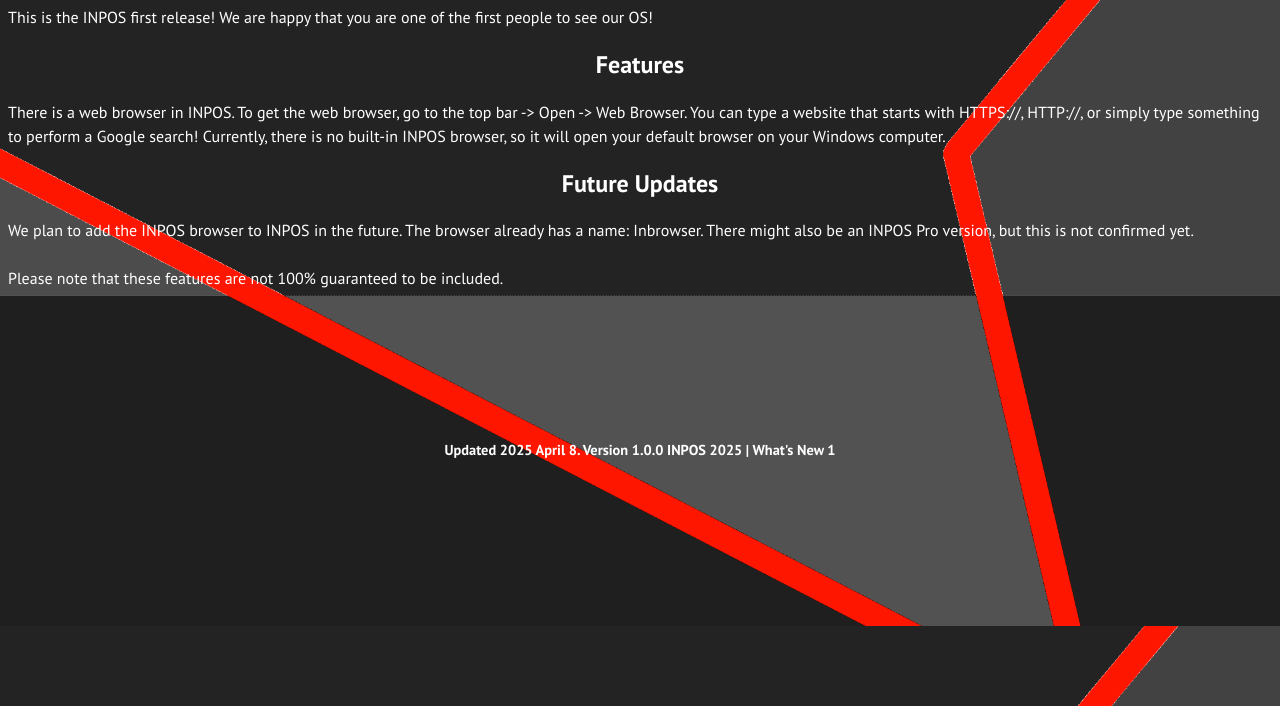
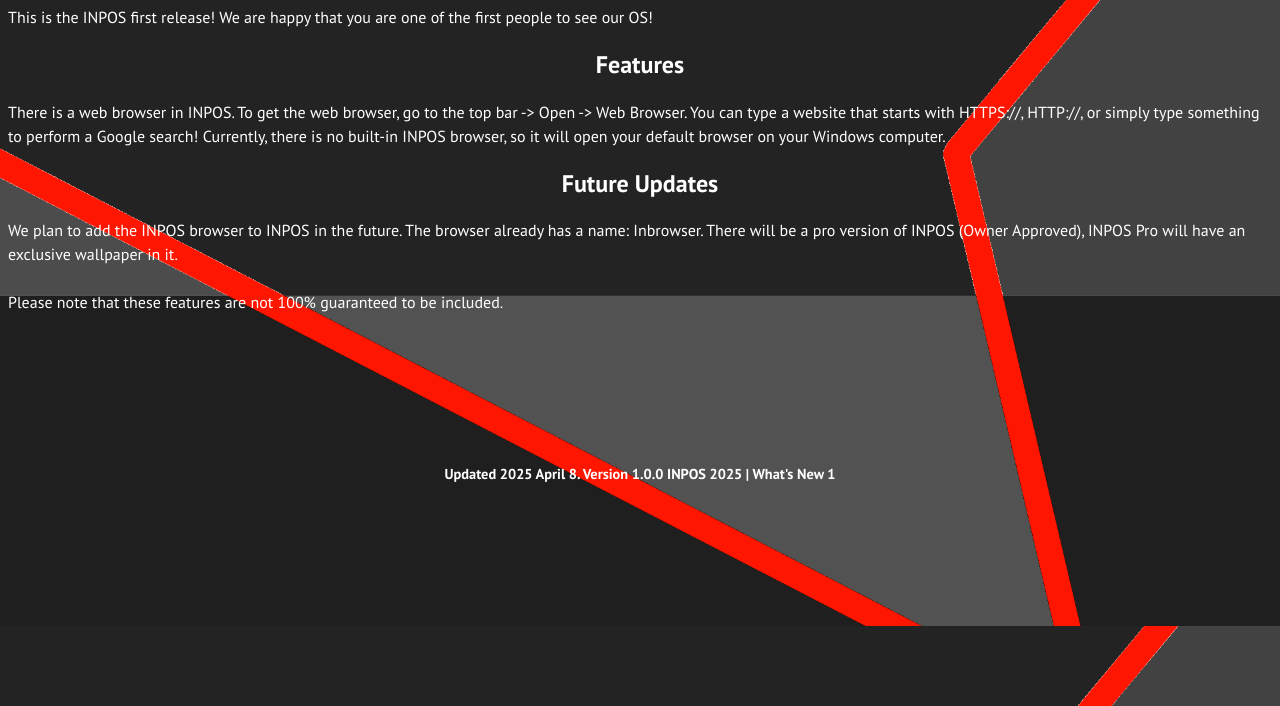
Before and after one commit to Mancol001/inpos_whats_new, a plain HTML site: page index.html in a window 1280 px wide. Shown: the part 94-800 px from the top of the page. Drawn offline with Linux system fonts and the light colour scheme.

Commit message:
Update index.html

```diff
--- a/index.html
+++ b/index.html
@@ -59,7 +59,7 @@
         <h2 class="subtitle">Future Updates</h2>
         <p class="paragraph">
             We plan to add the INPOS browser to INPOS in the future. The browser already has a name: Inbrowser.
-            There might also be an INPOS Pro version, but this is not confirmed yet.
+            There will be a pro version of INPOS (Owner Approved), INPOS Pro will have an exclusive wallpaper in it.
             <br><br>
             Please note that these features are not 100% guaranteed to be included.
         </p>
```
